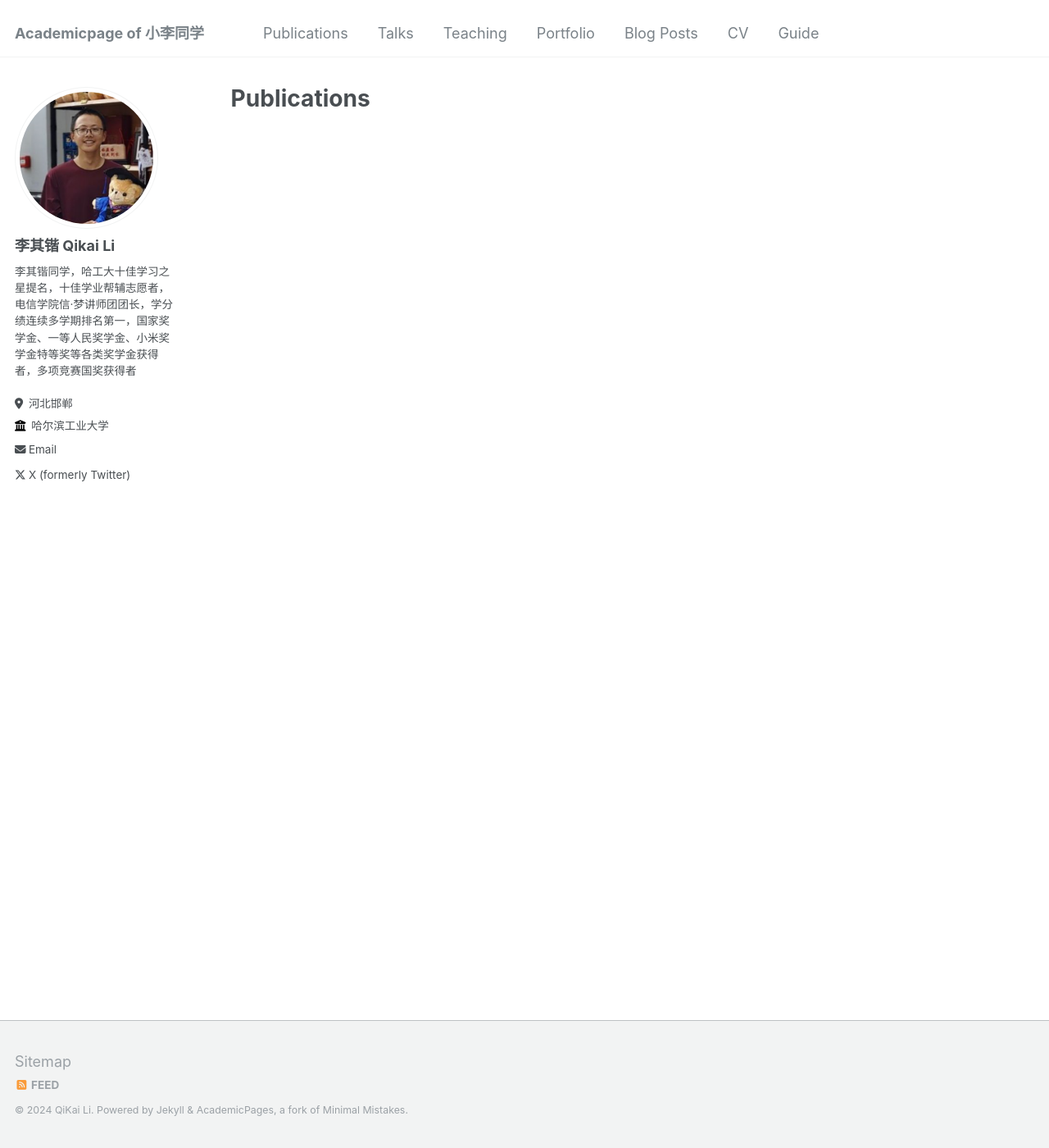
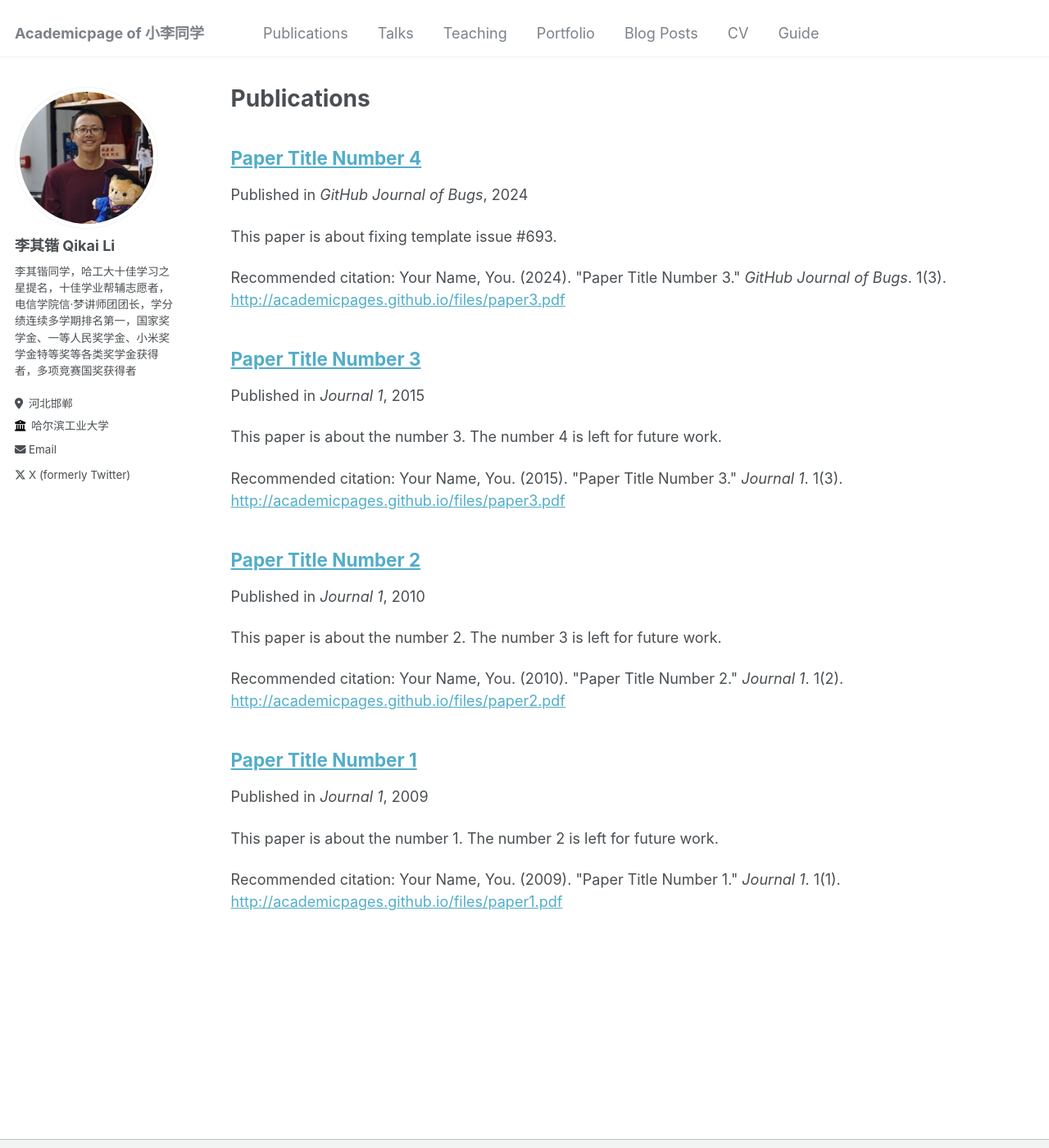
Before and after one commit to HITLqk/lqk, a Jekyll site: the page built from _pages/publications.md, in a window 1280 px wide and 1400 px high. Shown: the whole window at 82% size. Built offline with Jekyll 4.4.1, drawn with Linux system fonts in a browser that asks for light colours; part of the change alters nothing that is shown.

Commit message:
Update _config.yml

```diff
--- a/_config.yml
+++ b/_config.yml
@@ -203,9 +203,9 @@ collections:
   teaching:
     output: true
     permalink: /:collection/:path/
-  #publications:
-  #  output: true
-  #  permalink: /:collection/:path/
+  publications:
+    output: true
+    permalink: /:collection/:path/
   portfolio:
     output: true
     permalink: /:collection/:path/
@@ -244,14 +244,14 @@ defaults:
       share: true
       comments: true
   # _publications
-  #- scope:
-  #    path: ""
-  #    type: publications
-  #  values:
-  #    layout: single
-  #    author_profile: true
-  #    share: true
-  #    comments: true
+  - scope:
+      path: ""
+      type: publications
+    values:
+      layout: single
+      author_profile: true
+      share: true
+      comments: true
   # _portfolio
   - scope:
       path: ""
```
